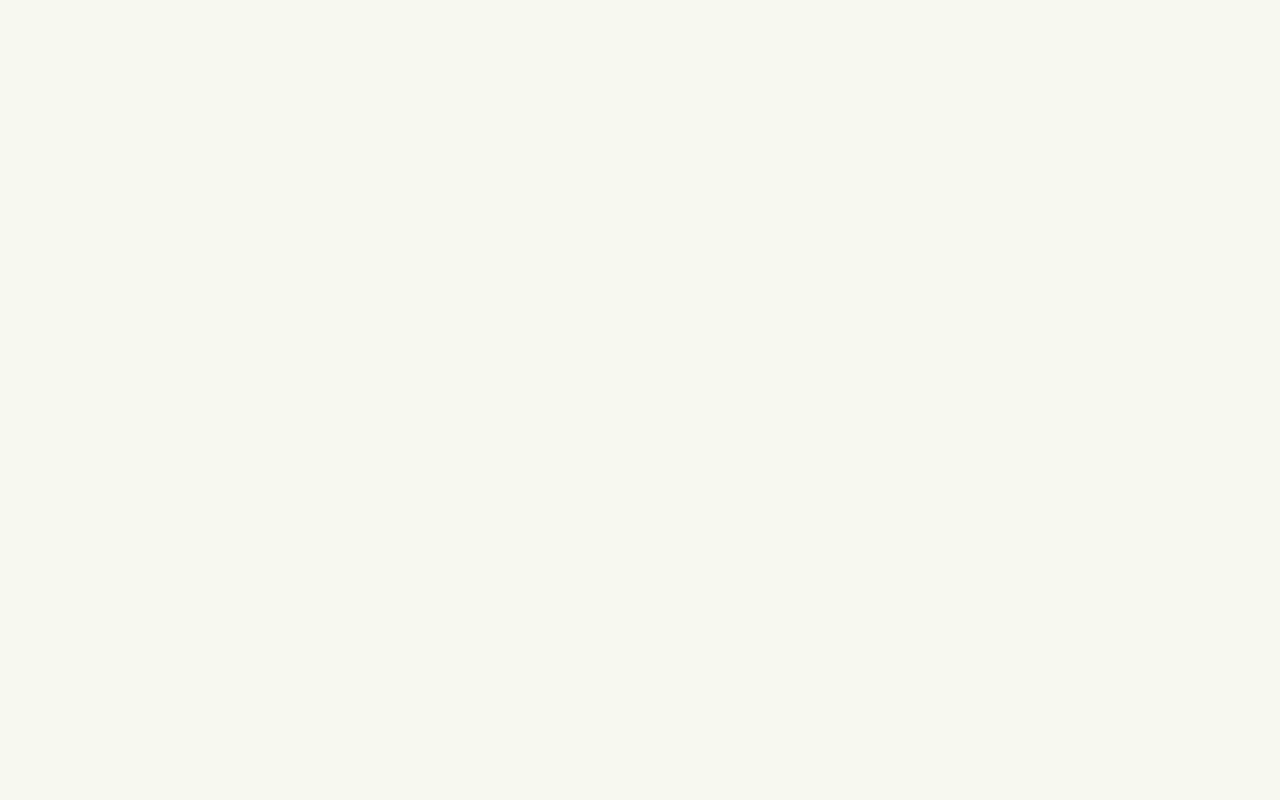
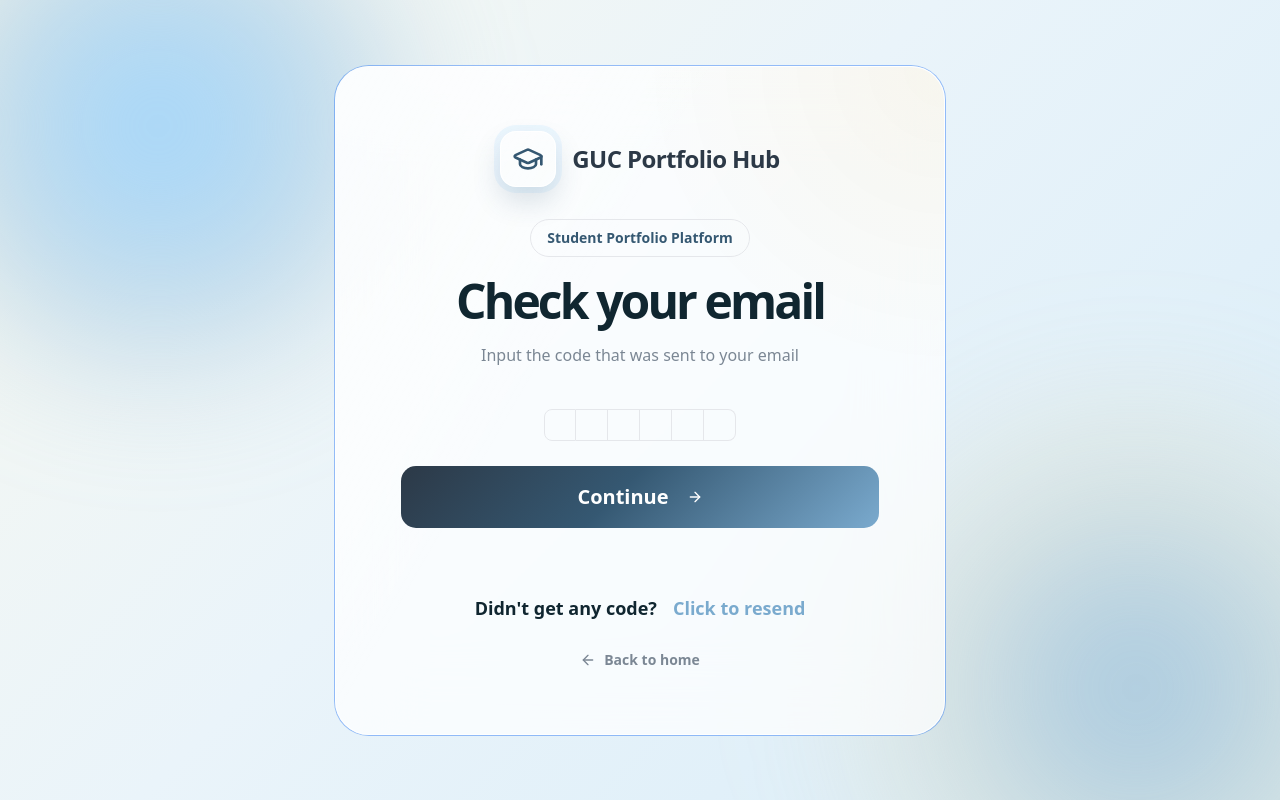
Before and after one commit to xxjessiexx/GUC-Portfolio-Hub, a React (Vite) app in the folder MS2/: page /verifyOTP in a window 1280 px wide. Before the commit this address had no page. Built offline with nearby package versions, Linux system fonts and the light colour scheme.

Commit message:
added verifyOtp page logic

```diff
--- a/MS2/package.json
+++ b/MS2/package.json
@@ -14,6 +14,7 @@
     "class-variance-authority": "^0.7.1",
     "clsx": "^2.1.1",
     "framer-motion": "^12.38.0",
+    "input-otp": "^1.4.2",
     "lucide-react": "^1.11.0",
     "path": "^0.12.7",
     "radix-ui": "^1.4.3",
--- a/MS2/src/App.jsx
+++ b/MS2/src/App.jsx
@@ -3,6 +3,7 @@ import { useState, useEffect } from "react";
 
 import Landing from "./pages/Landing";
 import Login from "./pages/Login";
+import VerifyOTP from "./pages/VerifyOTP";
 import Register from "./pages/Register";
 import StudentDashboard from "./pages/StudentDashboard";
 import EditProfile from "./pages/EditProfile";
@@ -42,6 +43,8 @@ export default function App() {
         <Routes>
           <Route path="/" element={<Landing />} />
 
+          <Route path="/verifyOTP" element={<VerifyOTP />} />
+
           <Route
             path="/login"
             element={<Login users={users} setCurrentUser={setCurrentUser} />}
--- a/MS2/src/components/auth/AuthInput.jsx
+++ b/MS2/src/components/auth/AuthInput.jsx
@@ -39,7 +39,7 @@ export default function AuthInput({
       )}</Label>
 
       <Link
-              to="/forgot-password"
+              to="/verifyOTP"
               className="text-sm font-bold text-[color:var(--primary)] hover:text-[color:var(--secondary)]"
             >
               Forgot password?
--- /dev/null
+++ b/MS2/src/components/ui/input-otp.jsx
@@ -0,0 +1,82 @@
+import * as React from "react"
+import { OTPInput, OTPInputContext } from "input-otp"
+
+import { cn } from "@/lib/utils"
+import { MinusIcon } from "lucide-react"
+
+function InputOTP({
+  className,
+  containerClassName,
+  ...props
+}) {
+  return (
+    <OTPInput
+      data-slot="input-otp"
+      containerClassName={cn(
+        "cn-input-otp flex items-center has-disabled:opacity-50",
+        containerClassName
+      )}
+      spellCheck={false}
+      className={cn("disabled:cursor-not-allowed", className)}
+      {...props} />
+  );
+}
+
+function InputOTPGroup({
+  className,
+  ...props
+}) {
+  return (
+    <div
+      data-slot="input-otp-group"
+      className={cn(
+        "flex items-center rounded-lg has-aria-invalid:border-destructive has-aria-invalid:ring-3 has-aria-invalid:ring-destructive/20 dark:has-aria-invalid:ring-destructive/40",
+        className
+      )}
+      {...props} />
+  );
+}
+
+function InputOTPSlot({
+  index,
+  className,
+  ...props
+}) {
+  const inputOTPContext = React.useContext(OTPInputContext)
+  const { char, hasFakeCaret, isActive } = inputOTPContext?.slots[index] ?? {}
+
+  return (
+    <div
+      data-slot="input-otp-slot"
+      data-active={isActive}
+      className={cn(
+        "relative flex size-8 items-center justify-center border-y border-r border-input text-sm transition-all outline-none first:rounded-l-lg first:border-l last:rounded-r-lg aria-invalid:border-destructive data-[active=true]:z-10 data-[active=true]:border-ring data-[active=true]:ring-3 data-[active=true]:ring-ring/50 data-[active=true]:aria-invalid:border-destructive data-[active=true]:aria-invalid:ring-destructive/20 dark:bg-input/30 dark:data-[active=true]:aria-invalid:ring-destructive/40",
+        className
+      )}
+      {...props}>
+      {char}
+      {hasFakeCaret && (
+        <div
+          className="pointer-events-none absolute inset-0 flex items-center justify-center">
+          <div className="h-4 w-px animate-caret-blink bg-foreground duration-1000" />
+        </div>
+      )}
+    </div>
+  );
+}
+
+function InputOTPSeparator({
+  ...props
+}) {
+  return (
+    <div
+      data-slot="input-otp-separator"
+      className="flex items-center [&_svg:not([class*='size-'])]:size-4"
+      role="separator"
+      {...props}>
+      <MinusIcon />
+    </div>
+  );
+}
+
+export { InputOTP, InputOTPGroup, InputOTPSlot, InputOTPSeparator }
--- /dev/null
+++ b/MS2/src/pages/VerifyOTP.jsx
@@ -0,0 +1,63 @@
+import { useState} from "react";
+import { useNavigate } from "react-router-dom";
+
+import AuthLayout from "@/components/auth/AuthLayout";
+import AuthHeader from "@/components/auth/AuthHeader";
+import AuthSubmitButton from "@/components/auth/AuthSubmitButton";
+import AuthBottomLink from "@/components/auth/AuthBottomLink";
+
+import {
+  InputOTP,
+  InputOTPGroup,
+  InputOTPSlot,
+} from "@/components/ui/input-otp";
+
+export default function VerifyOTP() {
+  const [otp, setOtp] = useState("");
+  const navigate = useNavigate();
+
+  const handleSubmit = (e) => {
+    e.preventDefault();
+    navigate("/login");
+  };
+
+  return (
+    <AuthLayout>
+      <AuthHeader
+        showBrand
+        badge="Student Portfolio Platform"
+        title="Check your email"
+        highlightedWord=""
+        description="Input the code that was sent to your email"
+      />
+
+      <form className="space-y-6" onSubmit={handleSubmit}>
+        <div className="flex justify-center mt-10">
+          <InputOTP
+            maxLength={6}
+            value={otp}
+            onChange={(value) => setOtp(value)}
+          >
+            <InputOTPGroup>
+              {[...Array(6)].map((_, i) => (
+                <InputOTPSlot key={i} index={i} />
+              ))}
+            </InputOTPGroup>
+          </InputOTP>
+        </div>
+
+        <AuthSubmitButton>Continue</AuthSubmitButton>
+      </form>
+      <div className="my-8 flex items-center gap-4 font-semibold text-[color:var(--muted)]">
+      <div className="h-px flex-1 bg-gradient-to-r from-transparent via-[color:var(--secondary)]/30 to-transparent" />
+
+      <div className="h-px flex-1 bg-gradient-to-r from-transparent via-[color:var(--secondary)]/30 to-transparent" />
+    </div>
+       <AuthBottomLink
+              text="Didn't get any code?"
+              linkText="Click to resend"
+              to="/VerifyOTP"
+            />
+    </AuthLayout>
+  );
+}
```
Also changed, not shown: 1 other file (tests, documents, lock files or other folders).
